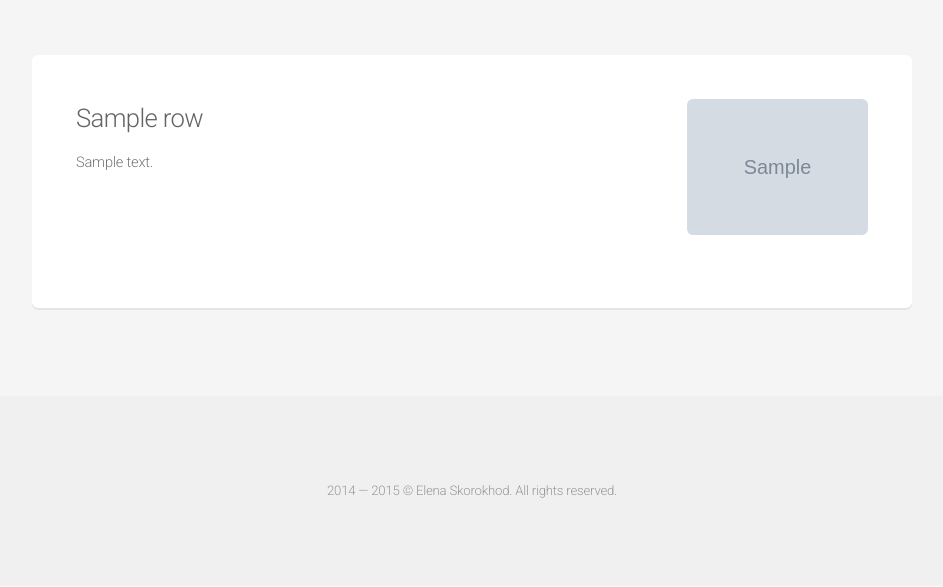
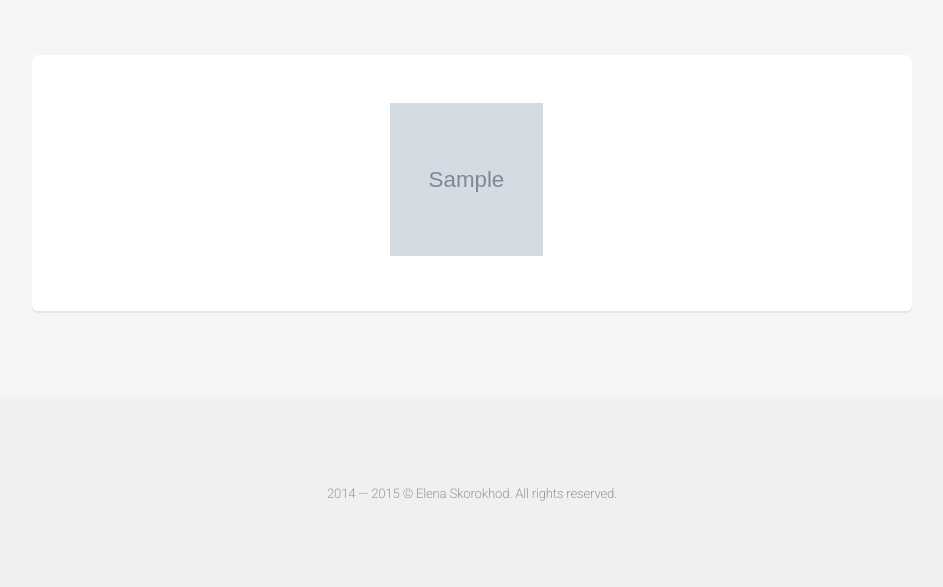
Before and after one commit to Samael500/helena, a Django app: template helena/templates/gallery.html in a window 1280 px wide. Shown: the part 48-635 px from the top of the page, without its empty margins (168-1111 px from the left). Run offline with Django 3.2, Linux system fonts and the light colour scheme; the template is opened without the code that fills it: most values are stand-ins (such as "Sample title", 1, 10 or a date in 2020); grey boxes marked "Sample" are stand-in pictures; some libraries are stand-ins or nearby versions.

Commit message:
:repeat: gallery template

```diff
--- a/helena/templates/gallery.html
+++ b/helena/templates/gallery.html
@@ -26,19 +26,18 @@
     <section id="main" class="container">
 
         <div class="box">
+            <div class="row no-collapse half uniform row-centered">
+
             {% for row in object_list %}
-                <div class="row">
-                    <div class="9u">
-                        <h3>{{ row.title }}</h3>
-                        <p>{{ row.description }}</p>
+                <article class="card">
+                    <div class="cropper">
+                        <a class="fancybox" rel="fancybox" href="{{ row.img_url }}" alt="{{ row.title }}">
+                            <img src="{{ row.img_url }}" alt="{{ row.title }}" />
+                        </a>
                     </div>
-                    <div class="3u"><span class="image fit">
-                        <a class="fancybox" rel="fancybox" href="{{ row.image.url }}" title="{{ row.title }}">
-                            <img src="{{ row.image.url }}" alt="{{ row.title }}" />
-                        </a>
-                    </span></div>
-                </div>
+                </article>
             {% endfor %}
+
         </div>
 
     </section>
```
